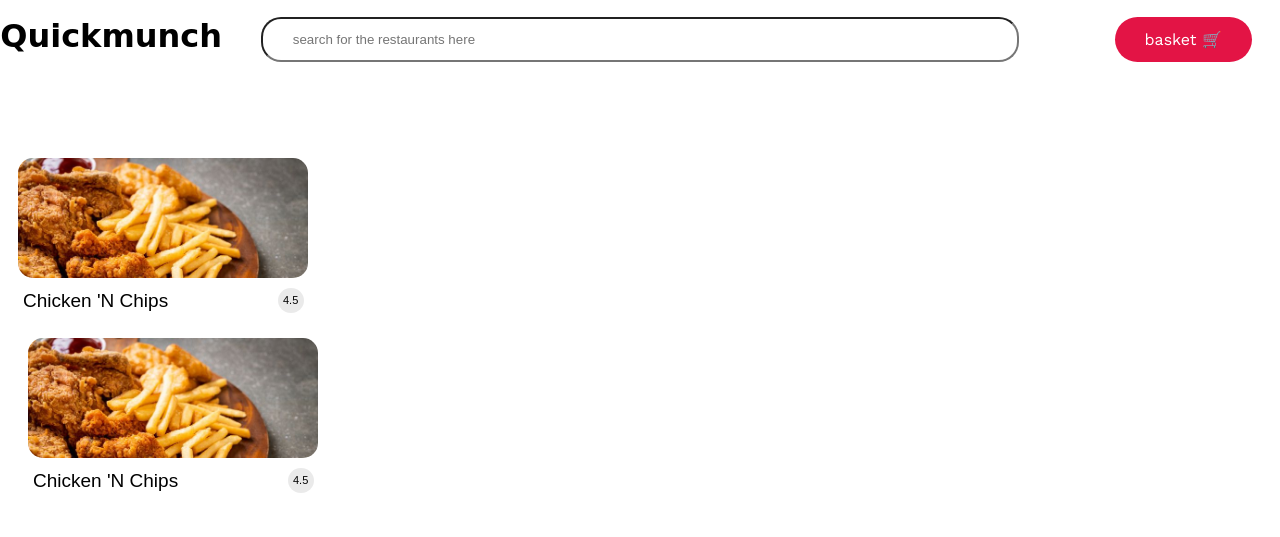
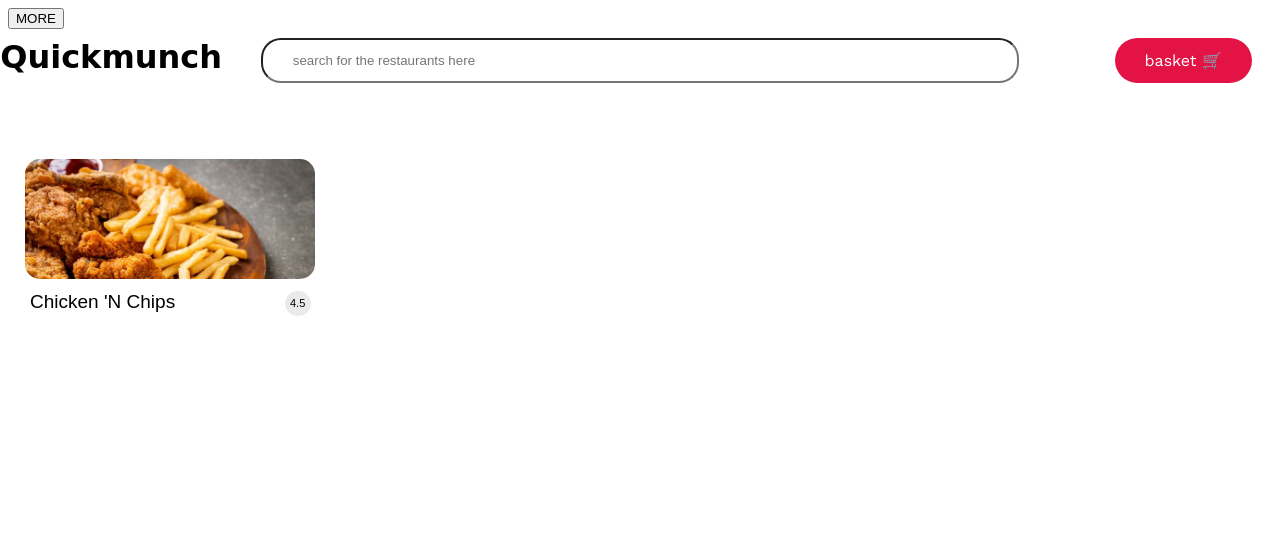
Before and after one commit to zk2050/QUICKMUNCH, a Flask app: page /frontpage in a window 1280 px wide. Shown: the top 537 px of the page. Run offline with Flask 3, Linux system fonts and the light colour scheme; some web fonts are replaced.

Commit message:
databases for restuarants

```diff
--- /dev/null
+++ b/db.txt
@@ -0,0 +1,3 @@
+run sqlite3
+.open restaurants.sqlite
+INSERT INTO restaurants (name, vegan, gluten, vegetarian, rating, cuisine, price) VALUES ("chicken N chips", "no", "yes", "no", "4.9", "American" ,"£");
--- a/static/frontpage.css
+++ b/static/frontpage.css
@@ -55,15 +55,6 @@ body {
   transform: scale(1.1);
 }
 
-#store-box {
-  background-color: transparent;
-  margin-top: 50px;
-  width: 300px;
-  height: 200px;
-  padding-top: 10px;
-  padding-left: 10px;
-}
-
 #store-image-box {
   width: 290px;
   height: 120px;
@@ -75,7 +66,7 @@ body {
 #store-box-title {
   position: absolute;
   font-family: sans-serif;
-  margin-top: 132px;
+  margin-top: 12px;
   margin-left: 5px;
   color: black;
   font-size: 19px;
@@ -88,7 +79,7 @@ body {
   width: 26px;
   border-radius: 30px;
   background-color: #00000015; /*#rrggbbaa*/
-  margin-top: 130px;
+  margin-top: 12px;
   margin-left: 260px;
 }
 
@@ -104,12 +95,31 @@ body {
 
 h1 {
   position: absolute;
-  transform: translateX(-59px) ;
+  transform: translateX(-59px);
 }
 
-.gridcontainer{
-  display:grid;
-  grid-template-columns: auto auto auto;
+.grid-container{
+  display: grid;
+  grid-template-columns: auto auto auto auto auto auto;
   padding: 10px;
   font-family: Arial, Helvetica, sans-serif;
+  background-color: transparent;
+  margin-top: 0px;
+  width: 100ch;
+  height: 100%;
+  padding-top: 0px;
+  padding-left: 4px;
 }
+
+.grid-item {
+  padding: 40px 13px;
+  display: block;
+  border : transparent;
+  background-color: transparent;
+}
+
+.pic{
+  width:225px;
+  height:225px;
+  border-radius: 10px;
+}
--- a/static/frontpage.js
+++ b/static/frontpage.js
@@ -1,3 +1,7 @@
-function AddStore(storeName, rating, imagUrl) {
+function AddStore() {
+    let item = document.getElementById("store-place-holder");
+    var new_Item = item.cloneNode(true);
+    let grid = document.getElementById("container");
+    grid.appendChild(new_Item);
 
 }
--- a/static/menu.css
+++ b/static/menu.css
@@ -15,9 +15,8 @@ body{
   grid-template-columns: auto auto auto;
   padding: 10px;
   font-family: Arial, Helvetica, sans-serif;
+}
 
-
-}
 .grid-item{
   padding:20px;
   display:block;
--- a/templates/frontpage.html
+++ b/templates/frontpage.html
@@ -9,30 +9,26 @@
         <link href="https://fonts.googleapis.com/css2?family=Work+Sans&display=swap" rel="stylesheet">
         <title>QUICKMUNCH Store</title>
         <link rel="stylesheet" type="text/css" href="{{ url_for('static', filename='frontpage.css')}}">
+        <script src="{{ url_for('static', filename='frontpage.js')}}"></script>
     </head>
     <body>
+        <button id="buttoon" onclick="AddStore()">MORE</button>
         <div class="navbar">
             <h1 id="title">Quickmunch</h1>
             <input type="search" id="searchbar" name="user input" placeholder="search for the restaurants here ">
             <a style="margin-right: 20px; text-decoration: none;" class="button" id="login" href="basket.html">basket 🛒 </a><br><br><br>
         </div>
-          <div class="grid-container">
-            <div id="store-box" >
-                <div id="store-image-box">
+        <div id="container" class="grid-container">
+
+            <div id="store-place-holder"  class="grid-item" >
+                <div id="store-image-box"></div>
                 <h2 id="store-box-title">Chicken 'N Chips</h2>
 
                 <div id="store-box-circle">
                     <h3 id="store-box-price">4.5</h3>
                 </div>
             </div>
-            <div id="store-box" >
-                <div id="store-image-box">
-                <h2 id="store-box-title">Chicken 'N Chips</h2>
 
-                <div id="store-box-circle">
-                    <h3 id="store-box-price">4.5</h3>
-                </div>
-            </div>
-          </div>
+        </div>
     </body>
 </html>
```
Also changed, not shown: account.sqlite, restaurants.sqlite (added).
